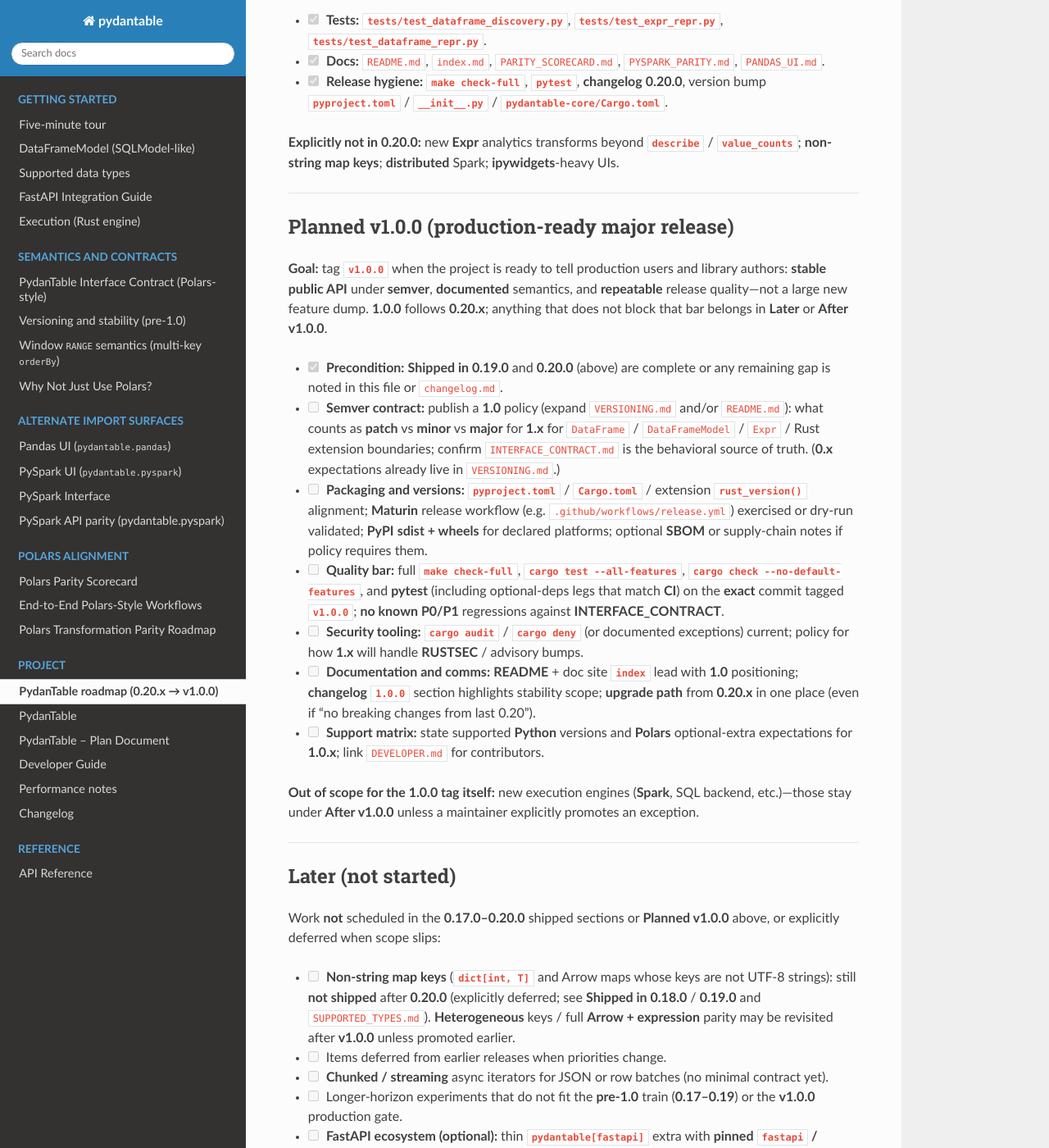
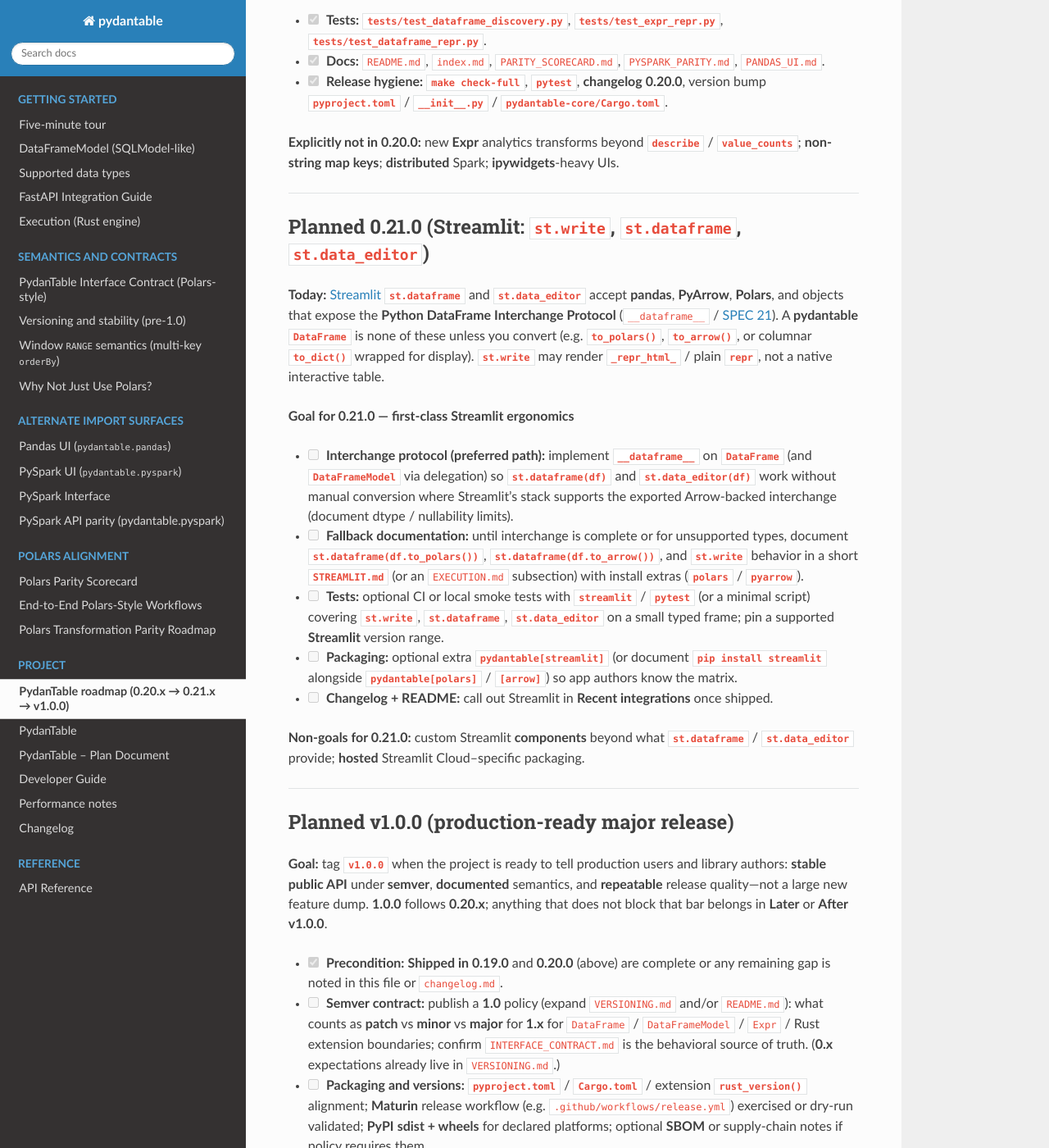
Before and after one commit to eddiethedean/pydantable, a Sphinx documentation site: the page built from docs/ROADMAP.md, in a window 1280 px wide and 1400 px high, scrolled down 11018 px. Shown: the whole window at 82% size. Built offline with Sphinx 7.4.7 and the Read the Docs theme 3.1.0, drawn with Linux system fonts in a browser that asks for light colours; the version number is read from the project's files by our own code; some of the changed text lies outside the part shown.

Commit message:
docs(roadmap): planned 0.21.0 Streamlit support (interchange, docs, tests)
- Document current behavior vs st.dataframe / data_editor / write
- Checklist: __dataframe__, STREAMLIT.md or EXECUTION, optional extra, CI smoke

```diff
--- a/docs/ROADMAP.md
+++ b/docs/ROADMAP.md
@@ -1,4 +1,4 @@
-# PydanTable roadmap (0.20.x → v1.0.0)
+# PydanTable roadmap (0.20.x → 0.21.x → v1.0.0)
 
 **PyPI (latest published): `0.19.0`.** **This repository / next minor: `0.20.0`** (not yet on PyPI). **Shipped in 0.20.0** (below) includes **UX documentation** (quickstart, import map, interchange), **tunable HTML display** (`**set_display_options**` / env), richer **`describe()`** (bool/str), **`value_counts`**, **`_repr_mimebundle_`**, optional **`PYDANTABLE_VERBOSE_ERRORS`**, **REPL discovery** (**`columns`**, **`shape`**, **`info`**, …), **`Expr` `repr`**, and **PySpark** **`show`** / **`summary`**. **ipywidgets** / interactive explorers remain **Later** unless promoted. This document also summarizes shipped history, **Planned v1.0.0** for the **production-ready** major release, and **Later** / **After v1.0.0** backlogs.
 
@@ -288,6 +288,22 @@
 
 ---
 
+## Planned 0.21.0 (Streamlit: `st.write`, `st.dataframe`, `st.data_editor`)
+
+**Today:** [Streamlit](https://streamlit.io/) **`st.dataframe`** and **`st.data_editor`** accept **pandas**, **PyArrow**, **Polars**, and objects that expose the **Python DataFrame Interchange Protocol** (`__dataframe__` / [SPEC 21](https://data-apis.org/dataframe-protocol/latest/purpose.html)). A **pydantable** **`DataFrame`** is none of these unless you convert (e.g. **`to_polars()`**, **`to_arrow()`**, or columnar **`to_dict()`** wrapped for display). **`st.write`** may render **`_repr_html_`** / plain **`repr`**, not a native interactive table.
+
+**Goal for 0.21.0 — first-class Streamlit ergonomics**
+
+- [ ] **Interchange protocol (preferred path):** implement **`__dataframe__`** on **`DataFrame`** (and **`DataFrameModel`** via delegation) so **`st.dataframe(df)`** and **`st.data_editor(df)`** work without manual conversion where Streamlit’s stack supports the exported Arrow-backed interchange (document dtype / nullability limits).
+- [ ] **Fallback documentation:** until interchange is complete or for unsupported types, document **`st.dataframe(df.to_polars())`**, **`st.dataframe(df.to_arrow())`**, and **`st.write`** behavior in a short **`STREAMLIT.md`** (or an [`EXECUTION.md`](EXECUTION.md) subsection) with install extras (**`polars`** / **`pyarrow`**).
+- [ ] **Tests:** optional CI or local smoke tests with **`streamlit`** / **`pytest`** (or a minimal script) covering **`st.write`**, **`st.dataframe`**, **`st.data_editor`** on a small typed frame; pin a supported **Streamlit** version range.
+- [ ] **Packaging:** optional extra **`pydantable[streamlit]`** (or document **`pip install streamlit`** alongside **`pydantable[polars]`** / **`[arrow]`**) so app authors know the matrix.
+- [ ] **Changelog + README:** call out Streamlit in **Recent integrations** once shipped.
+
+**Non-goals for 0.21.0:** custom Streamlit **components** beyond what **`st.dataframe`** / **`st.data_editor`** provide; **hosted** Streamlit Cloud–specific packaging.
+
+---
+
 ## Planned v1.0.0 (production-ready major release)
 
 **Goal:** tag **`v1.0.0`** when the project is ready to tell production users and library authors: **stable public API** under **semver**, **documented** semantics, and **repeatable** release quality—not a large new feature dump. **1.0.0** follows **0.20.x**; anything that does not block that bar belongs in **Later** or **After v1.0.0**.
```
